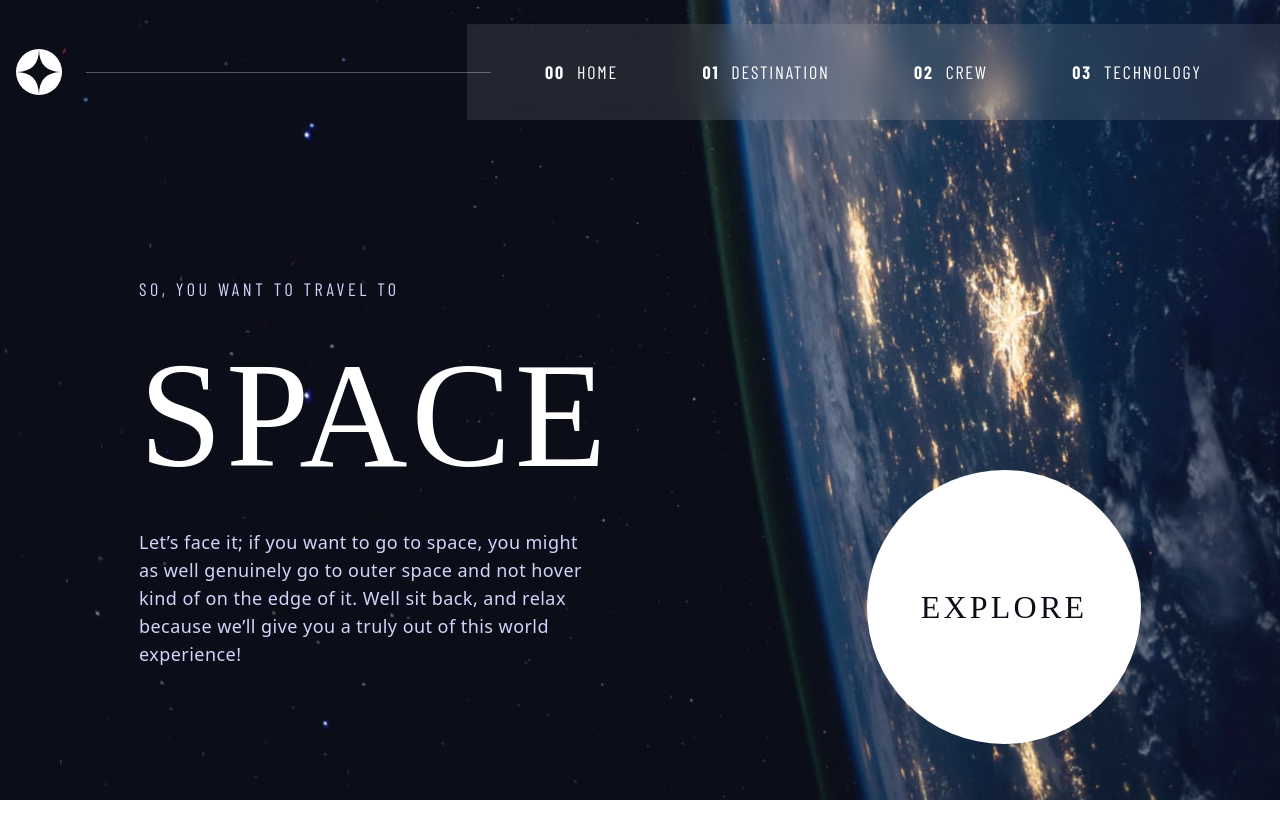
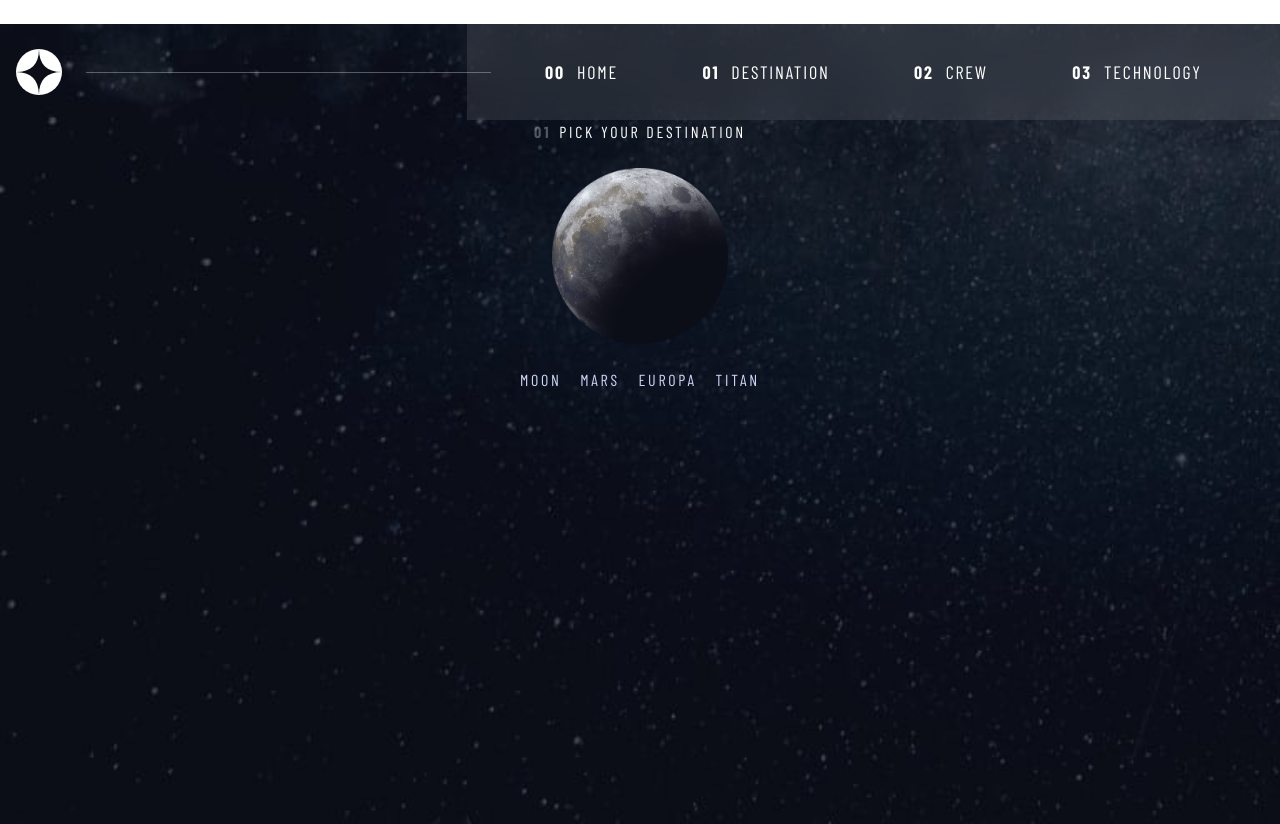
Before and after one commit to Sana-Shabeel/space-tourism-ts, a React (Vite) app: page / in a window 1280 px wide. Before the commit the page ends 800 px from the top, so only its background shows below. Built offline with nearby package versions, Linux system fonts and the light colour scheme; a web font is replaced by a local one.

Commit message:
Add destination page to App

```diff
--- a/src/App.tsx
+++ b/src/App.tsx
@@ -1,10 +1,11 @@
 import { useState } from "react";
+import Destination from "./pages/Destination";
 import Homepage from "./pages/Homepage";
 
 function App() {
   return (
     <main>
-      <Homepage />
+      <Destination />
     </main>
   );
 }
```
